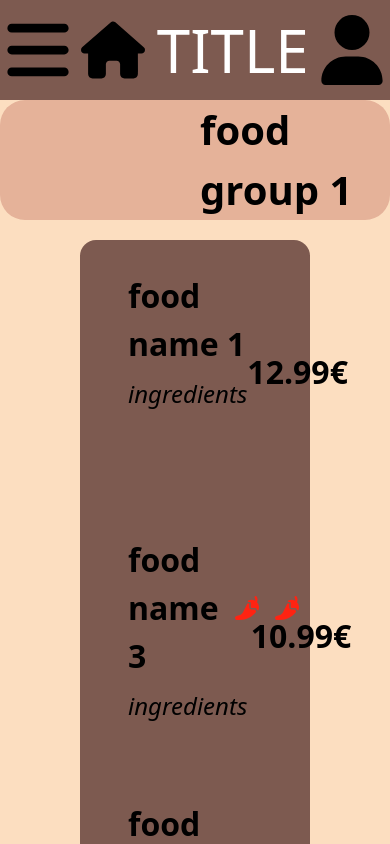
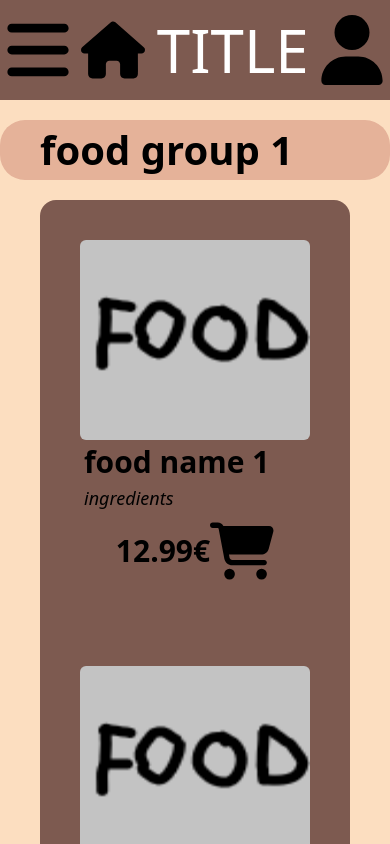
Before and after one commit to Purple-Snake/Food-ordering-application, a React (Vite) app in the folder Frontend/: page / in a window 390 px wide. Shown: the top 844 px of the page. Built offline with nearby package versions, Linux system fonts and the light colour scheme.

Commit message:
changed menu for mobile

```diff
--- a/Frontend/src/App.css
+++ b/Frontend/src/App.css
@@ -39,14 +39,14 @@
   font-size: 40px;
 }
 
-.foodGroupTitle {
+/* .foodGroupTitle {
   margin-left: 12.5rem;
-}
+} */
 
-.menuBackground {
+/* .menuBackground {
   background-color: var(--DarkBrown);
   border-radius: 25px;
-}
+} */
 
 /* .theFoodMenuItems,
 .menuBackground {
@@ -56,16 +56,15 @@
 
 
 /* Food item */
-.foodMenuItem {
+/* .foodMenuItem {
   display: flex;
   padding: 2rem;
+} */
 
-}
-
-.name {
+/* .name {
   font-size: 32px;
   margin-left: 1rem;
-}
+} */
 
 .spicyIcon {
   /* This the only way I found how to change the colour of an svg that is in an <img> tag, this is stupid. */
@@ -74,29 +73,29 @@
   margin-left: 1rem;
 }
 
-.ingredients {
+/* .ingredients {
   font-size: 24px;
   margin: 0.5rem auto auto 1rem;
-}
+} */
 
-.addToCartConatiner {
+/* .addToCartConatiner {
   display: flex;
   margin-left: auto;
-}
+} */
 
-.addToCartBtn {
+/* .addToCartBtn {
   height: min-content;
   background: none;
   cursor: pointer;
   margin: auto;
   border: 0px;
-}
+} */
 
-.foodPrice {
+/* .foodPrice {
   height: min-content;
   margin: auto 1rem auto auto;
   font-size: 32px;
-}
+} */
 
 .foodImage {
   width: 12.5rem;
--- a/Frontend/src/components/index/FoodItems.jsx
+++ b/Frontend/src/components/index/FoodItems.jsx
@@ -11,25 +11,25 @@ function FoodItems(foodItems) {
   }
   // console.log(foodItems);
   return (
-    <div className="my-5">
+    <>
       {foodItems.foodItems.map((foodItem) => (
-        <div className="foodMenuItem" key={foodItem.id}>
+        <div className="foodMenuItem md:flex p-10" key={foodItem.id}>
           <div>
-            <img src={foodItem.picture} alt={foodItem.name} className="foodImage" />
+            <img src={foodItem.picture} alt={foodItem.name} className="foodImage rounded-md max-md:w-full" />
           </div>
           <div className="nameContainer">
-            <div className="name flex">
+            <div className="name flex text-3xl m-1">
               <b>{foodItem.name}</b>
               <span className="spicyLvlContainer flex">
                 {checkSpicyLevel(foodItem.spicyLevel)}
               </span>
             </div>
-            <div className="ingredients">
+            <div className="ingredients text-lg m-1 max-w-sm">
               <i>{foodItem.ingredients}</i>
             </div>
           </div>
-          <div className="addToCartConatiner">
-            <div className="foodPrice">
+          <div className="addToCartConatiner ml-auto justify-center items-center flex">
+            <div className="foodPrice text-3xl items-center">
               <b>{foodItem.price}€</b>
             </div>
             <button className="addToCartBtn">
@@ -42,7 +42,7 @@ function FoodItems(foodItems) {
           </div>
         </div>
       ))}
-    </div>
+    </>
   );
 }
 
--- a/Frontend/src/components/index/Menu.jsx
+++ b/Frontend/src/components/index/Menu.jsx
@@ -9,10 +9,10 @@ function Menu() {
     <>
       {Object.keys(groupedFood).map((group) => (
         <div key={group}>
-          <div className="foodGroup" id={group}>
-            <h3 className="foodGroupTitle font-bold">{group}</h3>
+          <div className="foodGroup my-5" id={group}>
+            <h3 className="foodGroupTitle font-bold mx-10">{group}</h3>
           </div>
-          <div className="mx-20 rounded-2xl bg-[#7D5A50]">
+          <div className="mx-20 rounded-2xl bg-[#7D5A50] max-md:mx-10">
             <FoodList foodItems={groupedFood[group]} />
           </div>
         </div>
--- a/Frontend/src/data/placeholderData.json
+++ b/Frontend/src/data/placeholderData.json
@@ -20,7 +20,7 @@
     {
         "id": 3,
         "name": "food name 3",
-        "ingredients": "ingredients",
+        "ingredients": "Lorem ipsum dolor sit amet consectetur adipisicing elit. Porro magnam, eos iste quod id provident ipsa perspiciatis autem quos similique error a dolor reiciendis voluptatum minus consequatur ratione quo quasi.",
         "picture": "images/png/food-img-placeholder.png",
         "price": 10.99,
         "foodGroup": "food group 1",
```
